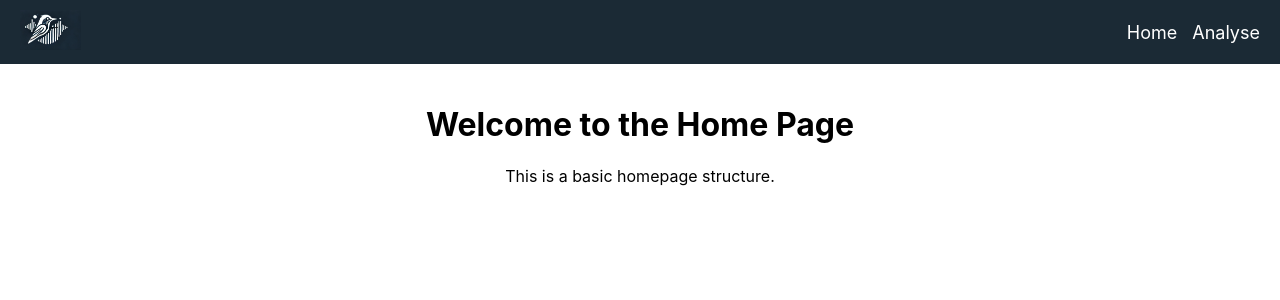
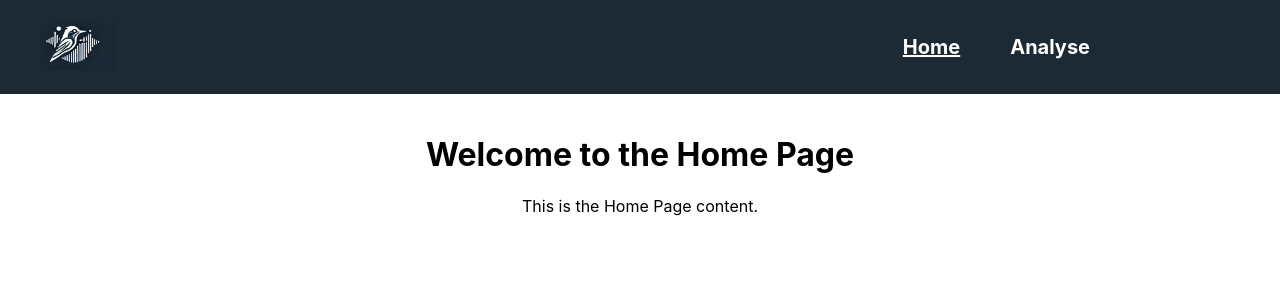
Before and after one commit to Davee02/HSLU.DSPRO1.BirdDetection, a React (Create React App) app in the folder UI/client/: page / in a window 1280 px wide. Shown: the top 300 px of the page. Built offline with nearby package versions, Linux system fonts and the light colour scheme.

Commit message:
finish nav bar

```diff
--- a/UI/client/src/App.css
+++ b/UI/client/src/App.css
@@ -9,27 +9,38 @@
   justify-content: space-between;
   align-items: center;
   background-color: #1B2A35;
-  padding: 10px 20px;
+  padding: 20px 40px;
   color: white;
 }
 
+.App-logo img {
+  height: 50px;
+}
 
-.App-logo img {
-  height: 40px;
+.App-nav {
+  display: flex;
+  justify-content: flex-start;
+  margin-left: auto;
 }
 
 .App-nav ul {
   list-style-type: none;
   margin: 0;
-  padding: 0;
+  padding-right: 150px;
   display: flex;
-  gap: 15px;
+  gap: 50px;
 }
 
 .App-nav a {
   color: white;
   text-decoration: none;
-  font-size: 18px;
+  font-size: 20px;
+  font-weight: bold;
+  cursor: pointer;
+}
+
+.App-nav a.active {
+  text-decoration: underline;
 }
 
 .App-nav a:hover {
--- a/UI/client/src/App.js
+++ b/UI/client/src/App.js
@@ -1,24 +1,56 @@
-import React from 'react';
+import React, { useState } from 'react';
 import './App.css';
-import logo from './img/logo_dark.png';  // Adjusted path to your image
+import logo from './img/logo_dark.png';
 
 function App() {
+  const [activePage, setActivePage] = useState('home');
+
+  const handlePageChange = (page) => {
+    setActivePage(page);
+  };
+
   return (
     <div className="App">
       <header className="App-header">
         <div className="App-logo">
-          <img src={logo} alt="Logo" />  {/* Use the imported logo */}
+          <img src={logo} alt="Logo" />
         </div>
         <nav className="App-nav">
           <ul>
-            <li><a href="#home">Home</a></li>
-            <li><a href="#analyse">Analyse</a></li>
+            <li>
+              <a
+                href="#home"
+                onClick={() => handlePageChange('home')}
+                className={activePage === 'home' ? 'active' : ''}
+              >
+                Home
+              </a>
+            </li>
+            <li>
+              <a
+                href="#analyse"
+                onClick={() => handlePageChange('analyse')}
+                className={activePage === 'analyse' ? 'active' : ''}
+              >
+                Analyse
+              </a>
+            </li>
           </ul>
         </nav>
       </header>
       <main>
-        <h1>Welcome to the Home Page</h1>
-        <p>This is a basic homepage structure.</p>
+        {activePage === 'home' && (
+          <div>
+            <h1>Welcome to the Home Page</h1>
+            <p>This is the Home Page content.</p>
+          </div>
+        )}
+        {activePage === 'analyse' && (
+          <div>
+            <h1>Welcome to the Analyse Page</h1>
+            <p>This is the Analyse Page content.</p>
+          </div>
+        )}
       </main>
     </div>
   );
```
